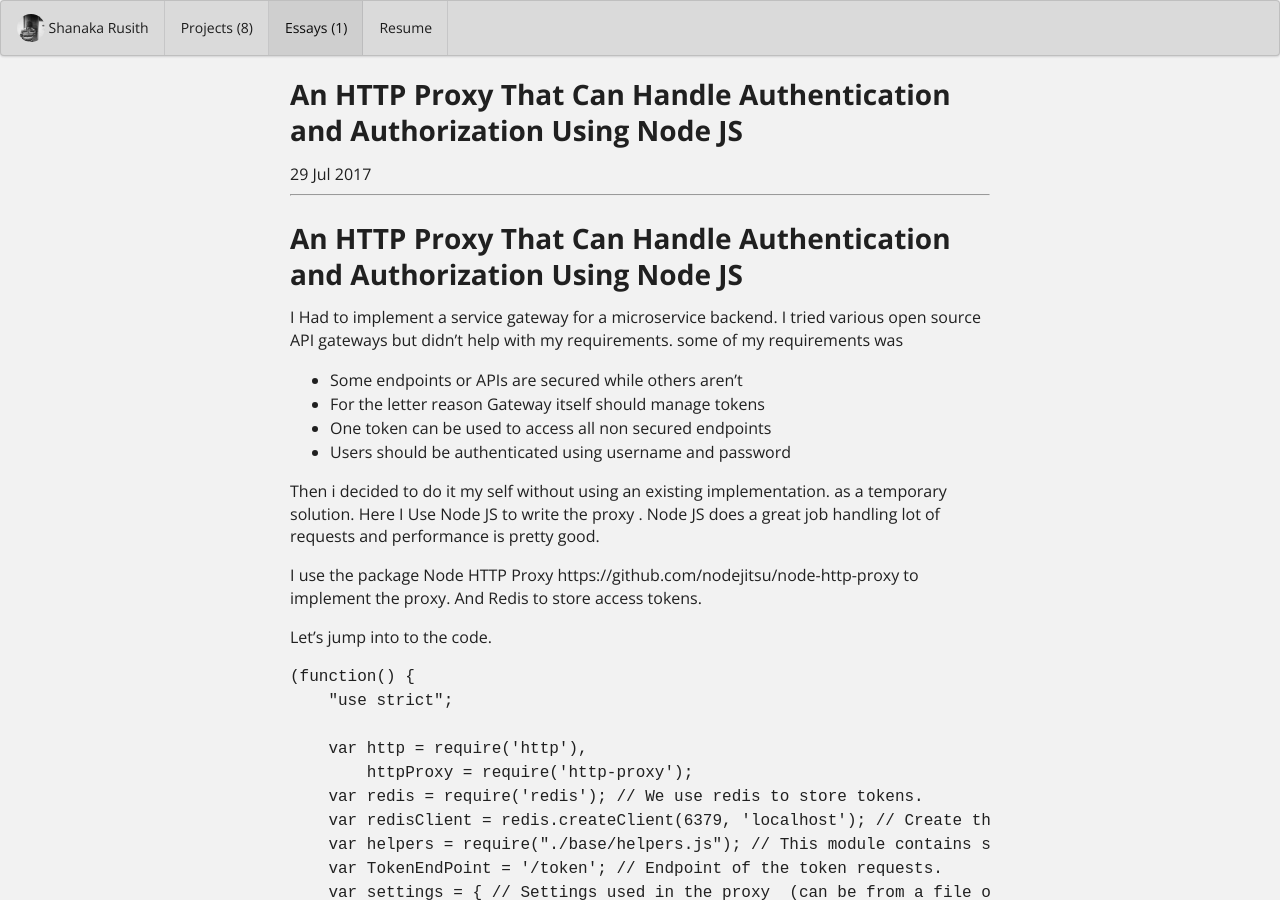
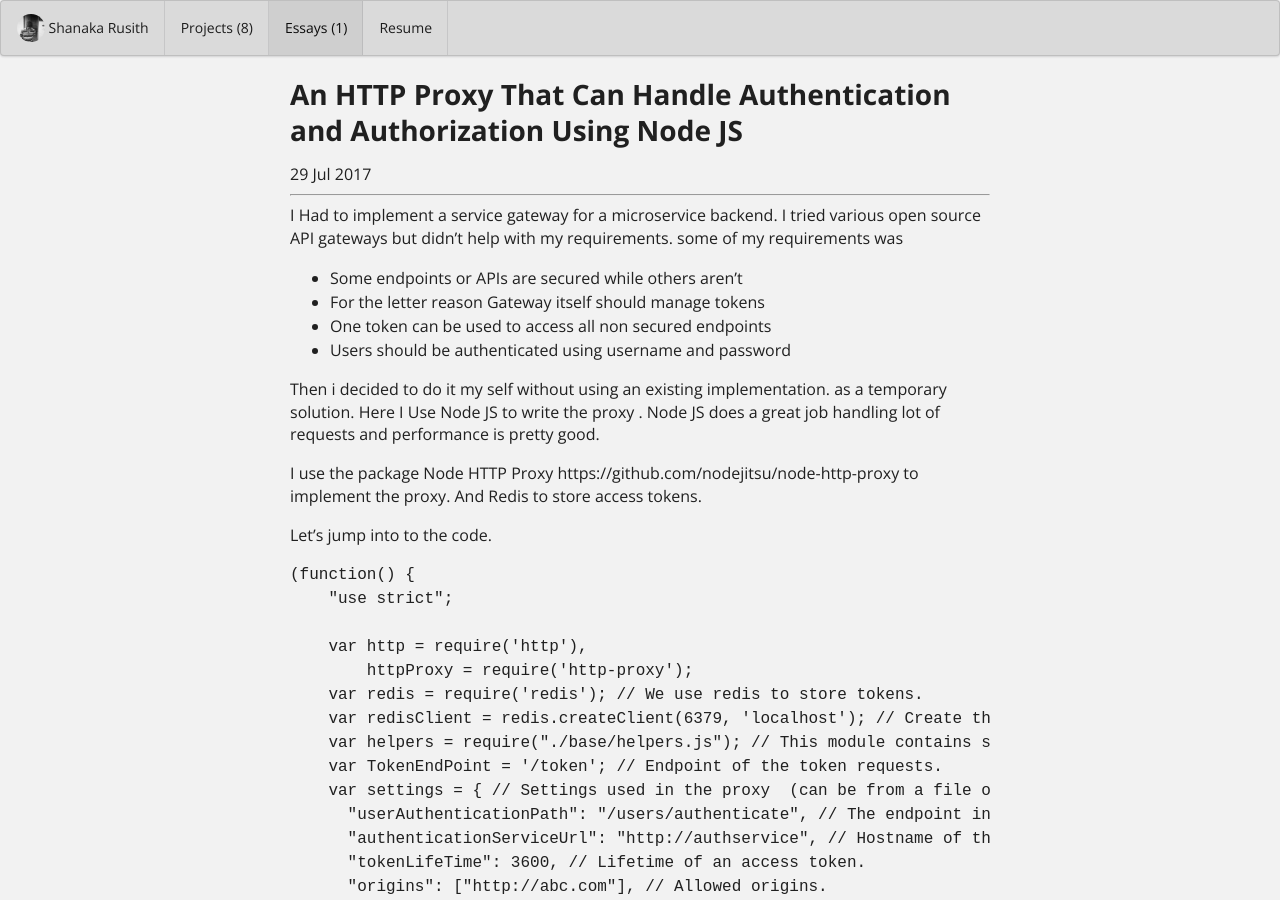
Before and after one commit to rusith/rusith.github.io, a Jekyll site: the page built from essays/httpproxy.md, in a window 1280 px wide and 900 px high. Built offline with Jekyll 4.4.1, drawn with Linux system fonts in a browser that asks for light colours.

Commit message:
Essay change

```diff
--- a/essays/httpproxy.md
+++ b/essays/httpproxy.md
@@ -10,9 +10,6 @@ labels:
   - Authorization
   - Node JS
 ---
-
-# An HTTP Proxy That Can Handle Authentication and Authorization Using Node JS
-
 I Had to implement a service gateway for a microservice backend. I tried various open source API gateways but didn't help with
 my requirements. some of my requirements was
 
```
